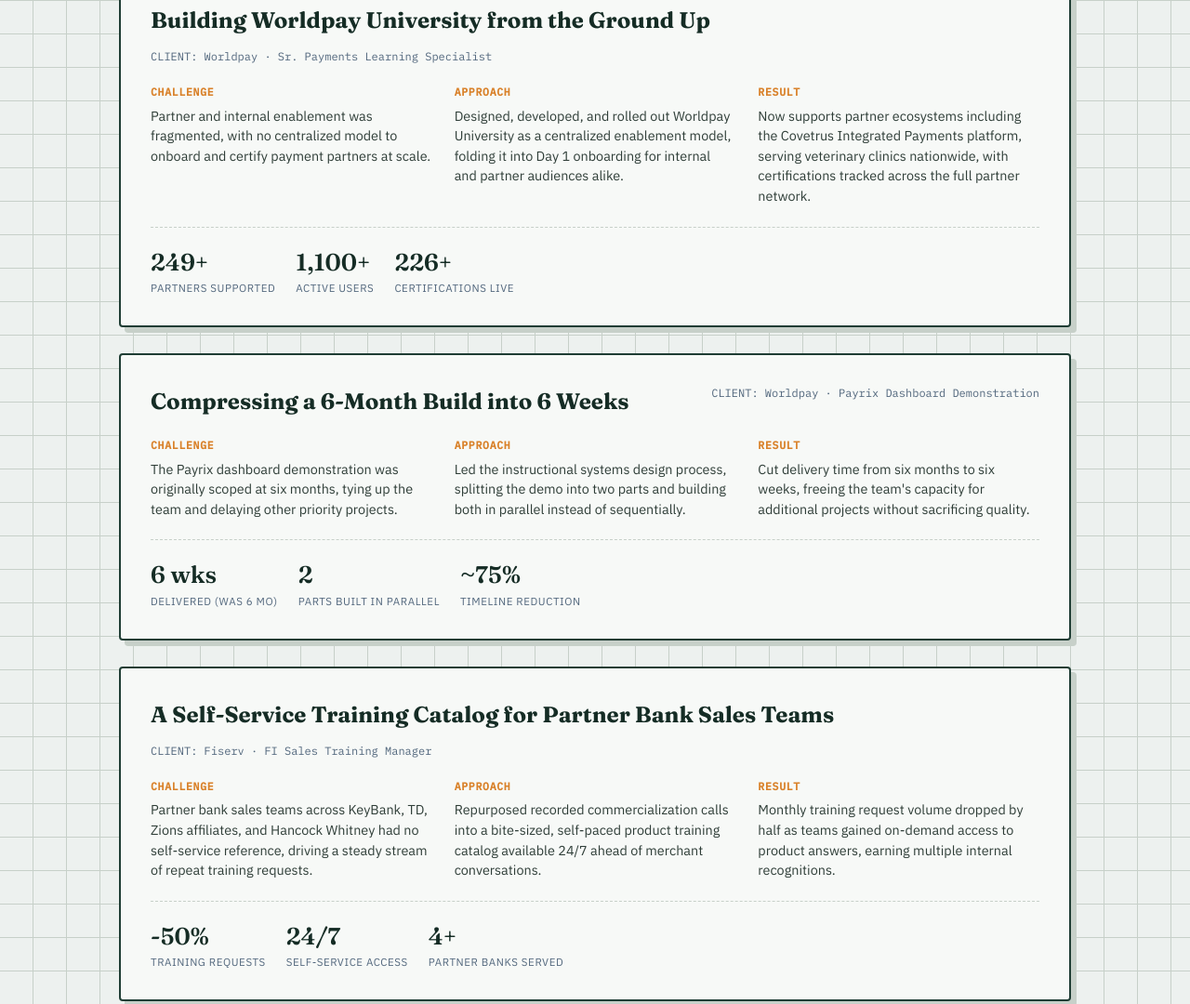
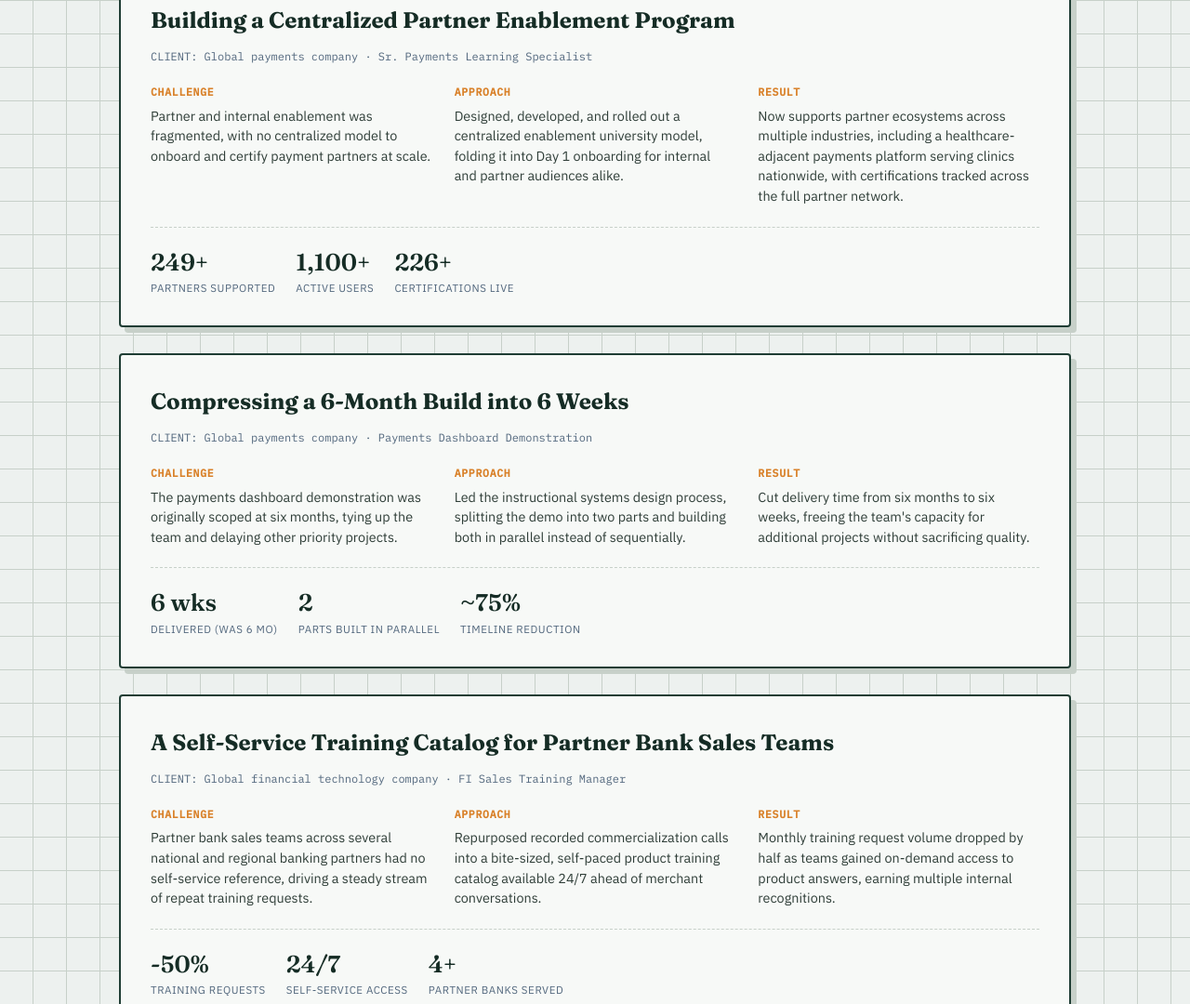
Before and after one commit to ermoore-byte/Portfolio2026, a plain HTML site: page index.html in a window 1280 px wide. Shown: the part 2267-3347 px from the top of the page at 93% size. Drawn offline with Linux system fonts and the light colour scheme.

Commit message:
Revise project titles and client descriptions in index.html
Updated client descriptions and project titles for clarity and consistency.

```diff
--- a/index.html
+++ b/index.html
@@ -336,8 +336,8 @@
 
     <div class="case">
       <div class="case-top">
-        <h3>Building Worldpay University from the Ground Up</h3>
-        <span class="case-meta">CLIENT: Worldpay · Sr. Payments Learning Specialist</span>
+        <h3>Building a Centralized Partner Enablement Program</h3>
+        <span class="case-meta">CLIENT: Global payments company · Sr. Payments Learning Specialist</span>
       </div>
       <div class="case-cols">
         <div class="case-col">
@@ -346,11 +346,11 @@
         </div>
         <div class="case-col">
           <span class="label mono">Approach</span>
-          <p>Designed, developed, and rolled out Worldpay University as a centralized enablement model, folding it into Day 1 onboarding for internal and partner audiences alike.</p>
+          <p>Designed, developed, and rolled out a centralized enablement university model, folding it into Day 1 onboarding for internal and partner audiences alike.</p>
         </div>
         <div class="case-col">
           <span class="label mono">Result</span>
-          <p>Now supports partner ecosystems including the Covetrus Integrated Payments platform, serving veterinary clinics nationwide, with certifications tracked across the full partner network.</p>
+          <p>Now supports partner ecosystems across multiple industries, including a healthcare-adjacent payments platform serving clinics nationwide, with certifications tracked across the full partner network.</p>
         </div>
       </div>
       <div class="case-stats">
@@ -363,12 +363,12 @@
     <div class="case">
       <div class="case-top">
         <h3>Compressing a 6-Month Build into 6 Weeks</h3>
-        <span class="case-meta">CLIENT: Worldpay · Payrix Dashboard Demonstration</span>
+        <span class="case-meta">CLIENT: Global payments company · Payments Dashboard Demonstration</span>
       </div>
       <div class="case-cols">
         <div class="case-col">
           <span class="label mono">Challenge</span>
-          <p>The Payrix dashboard demonstration was originally scoped at six months, tying up the team and delaying other priority projects.</p>
+          <p>The payments dashboard demonstration was originally scoped at six months, tying up the team and delaying other priority projects.</p>
         </div>
         <div class="case-col">
           <span class="label mono">Approach</span>
@@ -389,12 +389,12 @@
     <div class="case">
       <div class="case-top">
         <h3>A Self-Service Training Catalog for Partner Bank Sales Teams</h3>
-        <span class="case-meta">CLIENT: Fiserv · FI Sales Training Manager</span>
+        <span class="case-meta">CLIENT: Global financial technology company · FI Sales Training Manager</span>
       </div>
       <div class="case-cols">
         <div class="case-col">
           <span class="label mono">Challenge</span>
-          <p>Partner bank sales teams across KeyBank, TD, Zions affiliates, and Hancock Whitney had no self-service reference, driving a steady stream of repeat training requests.</p>
+          <p>Partner bank sales teams across several national and regional banking partners had no self-service reference, driving a steady stream of repeat training requests.</p>
         </div>
         <div class="case-col">
           <span class="label mono">Approach</span>
@@ -420,8 +420,7 @@
       <h2>Have a short-term build coming up?</h2>
       <p>I'm available for contract instructional design and eLearning development work — reach out with your timeline and I'll follow up within a day.</p>
       <div class="cta-row">
-        <a href="mailto:elizabeth.moore.works@gmail.com" class="btn btn-solid">Email elizabeth.moore.works@gmail.com</a>
-        <a href="https://www.linkedin.com/in/elizabeth-m187" class="btn btn-outline" target="_blank" rel="noopener">LinkedIn ↗</a>
+        <a href="https://www.linkedin.com/in/elizabeth-m187" class="btn btn-solid" target="_blank" rel="noopener">LinkedIn ↗</a>
       </div>
     </div>
   </div>
```
